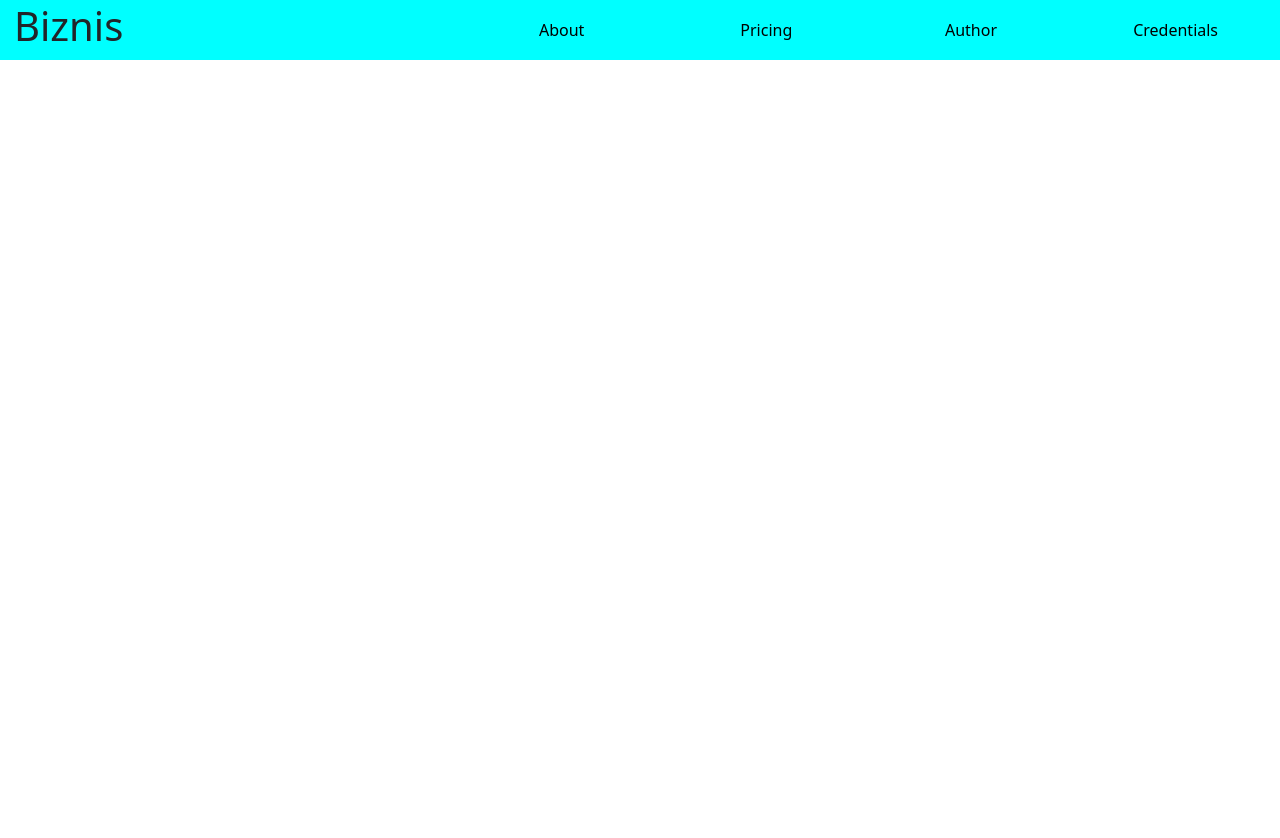
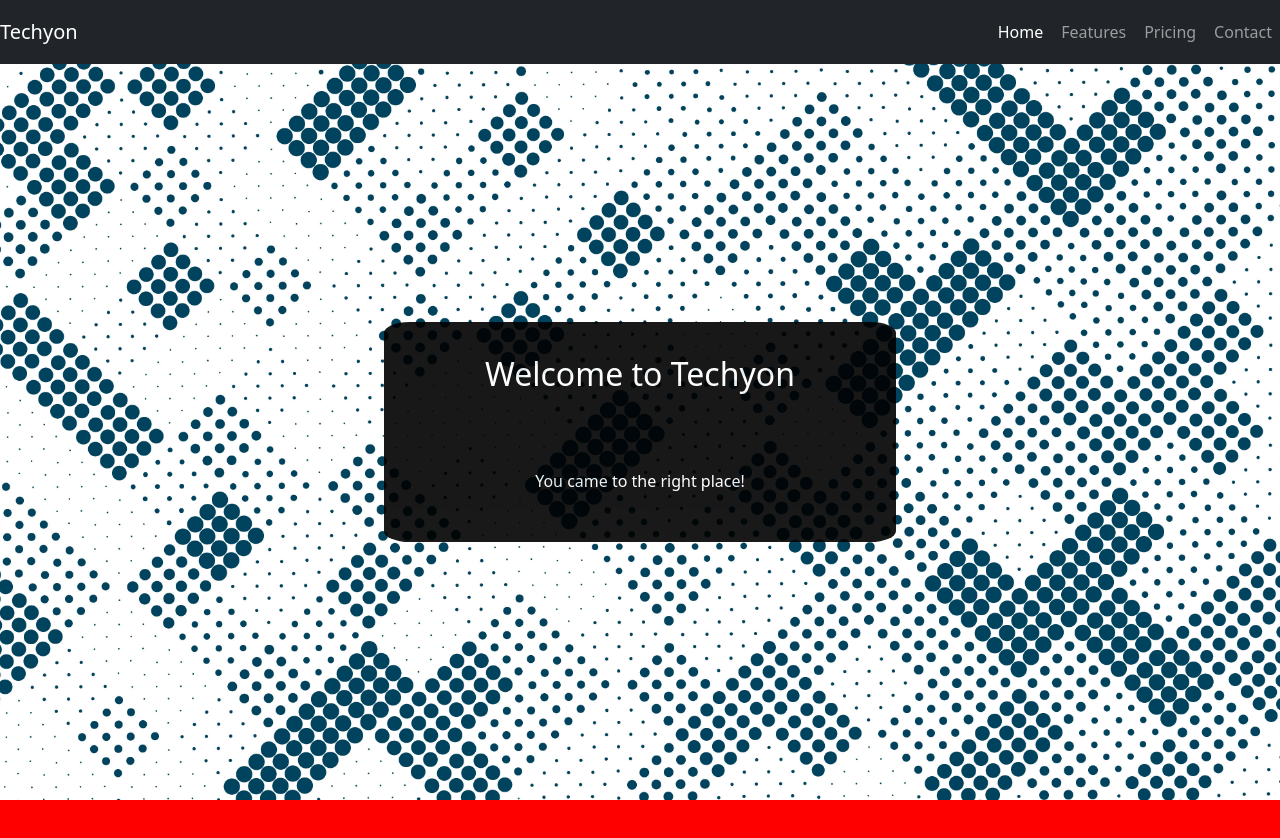
Before and after one commit to RosefireRF/bootstrap-project, a plain HTML site: page index.html in a window 1280 px wide. Before the commit the page ends 800 px from the top, so only its background shows below. Drawn offline with nearby package versions, Linux system fonts and the light colour scheme.

Commit message:
Structure step one

```diff
--- a/index.html
+++ b/index.html
@@ -10,19 +10,36 @@
     <title>Bootstrap Projekat</title>
 </head>
 <body>
-    <nav class="container-fluid">
-        <div id="bar" class="row">
-            <div class="col-4 my-auto"><h1>Biznis</h1></div>
-            <div class="col-8 my-auto text-center">
-                <ul class="row my-auto">
-                    <li class="col-sm-6 col-lg-3 py-sm-1"><a href="pages/about.html">About</a></li>
-                    <li class="col-sm-6 col-lg-3 py-sm-1"><a href="pages/about.html">Pricing</a></li>
-                    <li class="col-sm-6 col-lg-3 py-sm-1"><a href="pages/about.html">Author</a></li>
-                    <li class="col-sm-6 col-lg-3 py-sm-1"><a href="pages/about.html">Credentials</a></li>
-                </ul>
-            </div>
-        </div>
-    </nav>
-    <div class="container"></div>
+  <nav class="navbar sticky-top navbar-expand-lg navbar-dark bg-dark">
+    <div class="container-fluid">
+      <a class="navbar-brand" href="#">Techyon</a>
+      <button class="navbar-toggler" type="button" data-bs-toggle="collapse" data-bs-target="#navbarNav" aria-controls="navbarNav" aria-expanded="false" aria-label="Toggle navigation">
+        <span class="navbar-toggler-icon"></span>
+      </button>
+      <div class="collapse navbar-collapse" id="navbarNav">
+        <ul class="navbar-nav ms-auto">
+          <li class="nav-item">
+            <a class="nav-link active" aria-current="page" href="#">Home</a>
+          </li>
+          <li class="nav-item">
+            <a class="nav-link" href="#">Features</a>
+          </li>
+          <li class="nav-item">
+            <a class="nav-link" href="#">Pricing</a>
+          </li>
+          <li class="nav-item">
+            <a class="nav-link" href="#">Contact</a>
+          </li>
+        </ul>
+      </div>
+    </div>
+  </nav>
+  <div class="container-fluid page red" id="landing-img">
+    <div class="green row">
+      <h2>Welcome to Techyon</h2>
+      <p class="w-100">You came to the right place!</p>
+    </div>
+  </div>
+  <div class="container-fluid page red"></div>
 </body>
 </html>
--- a/styles/style.css
+++ b/styles/style.css
@@ -1,11 +1,44 @@
-#bar{
-    background-color: aqua;
-    padding: 2px;
+.red{
+    background-color: red;
 }
-ul{
-    list-style-type: none;
-}
-a{
-    text-decoration: none;
-    color: black;
-}
+.container-fluid{
+    padding: 0 !important;
+ }
+ .nav-link{
+     padding-left: 10px !important;
+ }
+  #landing{
+      height: 100vh;
+      display: flex;
+      flex-direction: column;
+      justify-content: space-around;
+  }
+  .page{
+      height: 92vh;
+      display: flex;
+      align-items: center;
+      justify-content: space-around;
+  }
+  .green{
+      border-radius: 5%;
+      width: 40%;
+      height: 30%;
+      background-color: black;
+      color: white;
+      opacity: 90%;
+      display: flex;
+      align-items: center;
+      justify-content: center;
+      text-align: center;
+  }
+  #landing-img{
+    background-image: url("../images/3.jpg");
+    background-size: cover;
+    background-repeat: no-repeat;
+    background-position: center;
+  }
+  @media screen and (min-width: 992px) {
+    .navbar{
+        height: 8vh;
+    }
+  }
```
Also changed, not shown: pages/about.html (+38 -0 lines), images/3.jpg (added).
